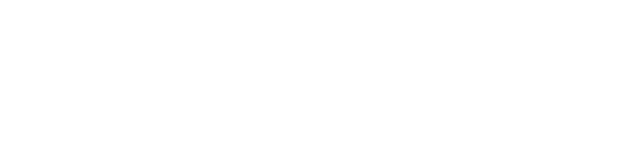
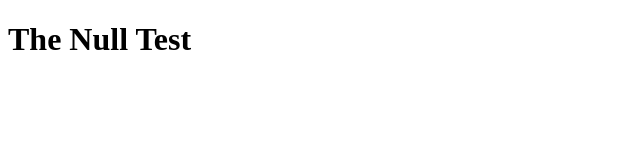
Before and after one commit to EmperorNull/NullTest, a plain HTML site: page index.html in a window 1280 px wide. Shown: the whole page, without its empty margins (0-640 px from the left). Drawn offline with Linux system fonts and the light colour scheme.

Commit message:
Update index.html

```diff
--- a/index.html
+++ b/index.html
@@ -4,9 +4,9 @@
     <meta charset="UTF-8">
     <meta http-equiv="X-UA-Compatible" content="IE=edge">
     <meta name="viewport" content="width=device-width, initial-scale=1.0">
-    <title>Document</title>
+    <title>Null Test</title>
 </head>
 <body>
-
+    <h1>The Null Test</h1>
 </body>
 </html>
```
